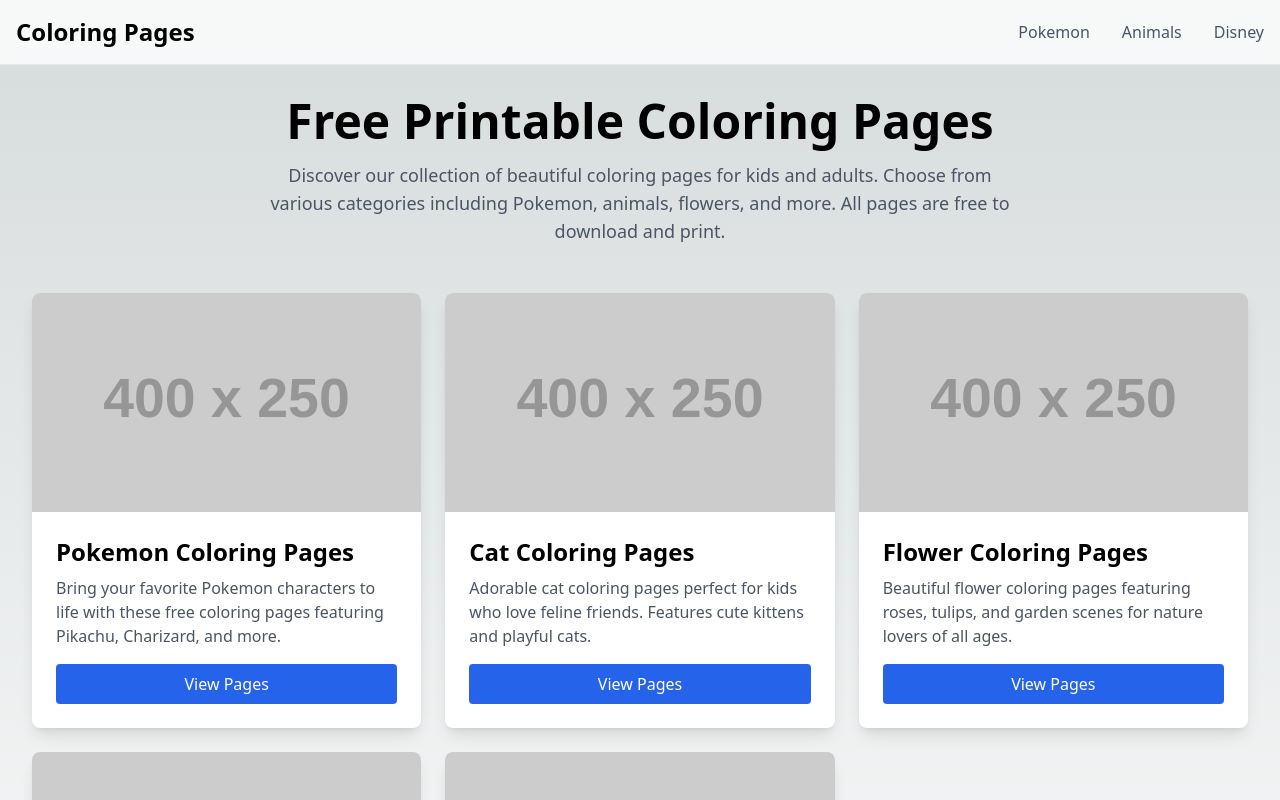
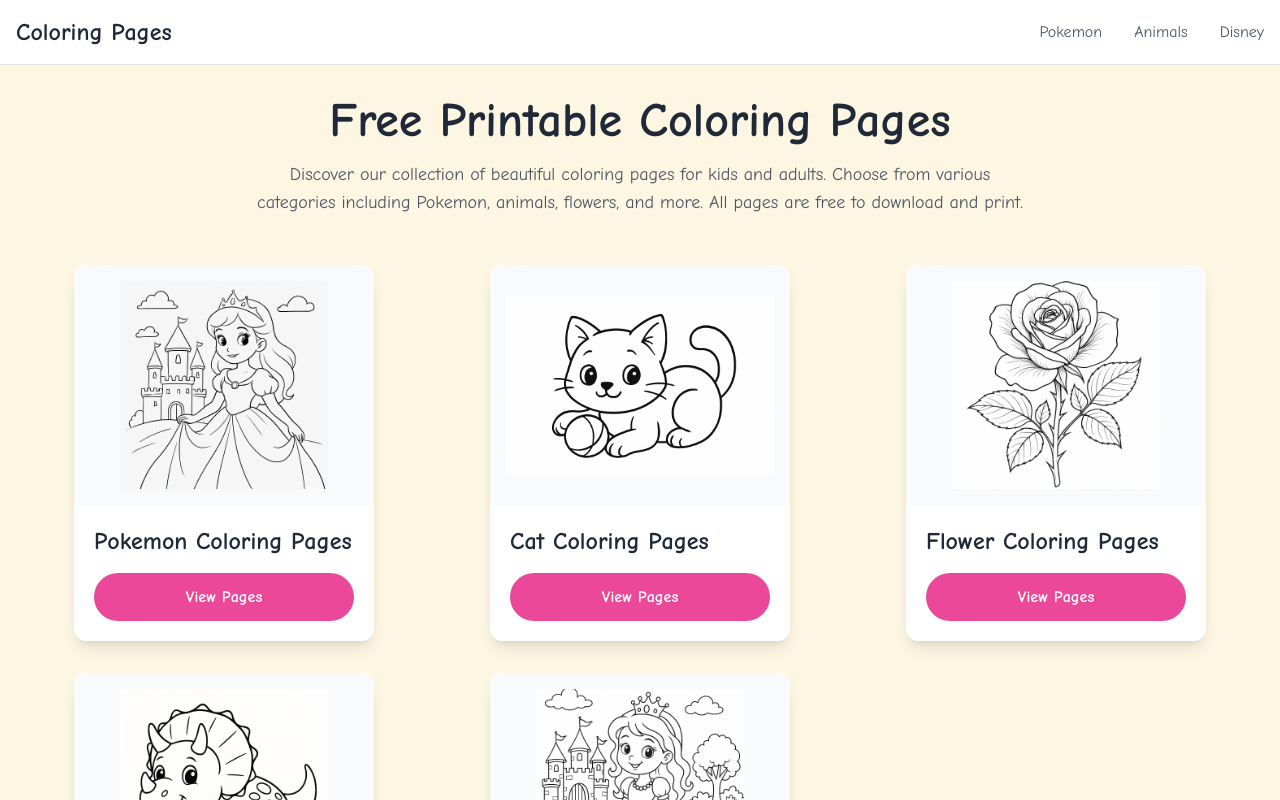
Before and after one commit to linshen005/coloring-pages, a Next.js app: page / in a window 1280 px wide. Shown: the top 800 px of the page. Built offline with nearby package versions, Linux system fonts and the light colour scheme.

Commit message:
feat: update UI design with Comic Neue font and improved card layout

```diff
--- a/app/category/[id]/page.tsx
+++ b/app/category/[id]/page.tsx
@@ -43,37 +43,36 @@ export default function CategoryPage({ params }: Props) {
   }
 
   return (
-    <main className="min-h-screen p-4 md:p-8">
-      {/* Page Title */}
+    <main className="min-h-screen p-4 md:p-8 bg-[#fdf6e3]">
+      {/* Page Title and Description */}
       <div className="max-w-7xl mx-auto mb-12">
-        <h1 className="text-4xl font-bold mb-4">{category.title}</h1>
-        <p className="text-lg text-gray-600 dark:text-gray-300">
+        <h1 className="text-4xl font-bold mb-4 font-comic text-center">{category.title}</h1>
+        <p className="text-lg text-gray-600 font-comic text-center max-w-3xl mx-auto mb-8">
           {category.description}
         </p>
+        <div className="w-full h-[2px] bg-pink-200 max-w-2xl mx-auto mb-12"></div>
       </div>
 
       {/* Images Grid */}
-      <div className="max-w-7xl mx-auto grid grid-cols-1 sm:grid-cols-2 lg:grid-cols-3 gap-6">
+      <div className="max-w-7xl mx-auto grid grid-cols-1 sm:grid-cols-2 lg:grid-cols-3 gap-8 justify-items-center">
         {category.images.map((image) => (
           <div
             key={image.id}
-            className="bg-white dark:bg-gray-800 rounded-lg overflow-hidden shadow-lg"
+            className="bg-white rounded-xl shadow-lg hover:shadow-xl transition-all duration-300 hover:-translate-y-1 w-full max-w-[300px] flex flex-col"
           >
-            <div className="aspect-w-16 aspect-h-9 relative">
-              <Image
+            <div className="aspect-[4/3] w-full">
+              <img
                 src={image.imageUrl}
                 alt={image.title}
-                fill
-                sizes="(max-width: 640px) 100vw, (max-width: 1024px) 50vw, 33vw"
-                className="object-cover"
+                className="w-full h-full object-cover rounded-t-xl"
               />
             </div>
-            <div className="p-4">
-              <h2 className="text-lg font-semibold mb-2">{image.title}</h2>
+            <div className="p-5 flex flex-col gap-4">
+              <h2 className="text-xl font-bold font-comic">{image.title}</h2>
               <a
                 href={image.pdf}
                 download
-                className="w-full bg-blue-600 hover:bg-blue-700 text-white text-center font-medium py-2 px-4 rounded transition-colors inline-block"
+                className="inline-block w-full bg-pink-500 hover:bg-pink-600 text-white text-center font-bold py-3 px-6 rounded-full transition-all duration-300 hover:scale-[1.02] font-comic"
               >
                 Download PDF
               </a>
--- a/app/data/categoryMap.ts
+++ b/app/data/categoryMap.ts
@@ -16,41 +16,38 @@ export const categoryData: Record<string, Category> = {
     title: 'Pokemon Coloring Pages',
     description: 'Bring your favorite Pokemon characters to life with these free coloring pages featuring Pikachu, Charizard, and more.',
     images: [
-      { id: 1, title: 'Pikachu', imageUrl: 'https://via.placeholder.com/400x250?text=Pokemon', pdf: '/pdfs/pokemon/pikachu.pdf' },
-      { id: 2, title: 'Charizard', imageUrl: 'https://via.placeholder.com/400x250?text=Pokemon', pdf: '/pdfs/pokemon/charizard.pdf' },
-      { id: 3, title: 'Eevee', imageUrl: 'https://via.placeholder.com/400x250?text=Pokemon', pdf: '/pdfs/pokemon/eevee.pdf' }
+      { id: 1, title: 'Pokemon', imageUrl: '/images/pokemon/pokemon.jpg', pdf: '/pdfs/pokemon/pikachu.pdf' }
     ]
   },
   cat: {
     title: 'Cat Coloring Pages',
     description: 'Adorable cat coloring pages perfect for kids who love feline friends. Features cute kittens and playful cats.',
     images: [
-      { id: 1, title: 'Playful Kitten', imageUrl: 'https://via.placeholder.com/400x250?text=Cat', pdf: '/pdfs/cats/kitten.pdf' },
-      { id: 2, title: 'Sleeping Cat', imageUrl: 'https://via.placeholder.com/400x250?text=Cat', pdf: '/pdfs/cats/sleeping.pdf' }
+      { id: 1, title: 'Playful Kitten', imageUrl: '/images/cat/playful-kitten.jpg', pdf: '/pdfs/cats/kitten.pdf' }
     ]
   },
   flower: {
     title: 'Flower Coloring Pages',
     description: 'Beautiful flower coloring pages featuring roses, tulips, and garden scenes for nature lovers of all ages.',
     images: [
-      { id: 1, title: 'Rose Garden', imageUrl: 'https://via.placeholder.com/400x250?text=Flower', pdf: '/pdfs/flowers/rose.pdf' },
-      { id: 2, title: 'Spring Tulips', imageUrl: 'https://via.placeholder.com/400x250?text=Flower', pdf: '/pdfs/flowers/tulips.pdf' }
+      { id: 1, title: 'Rose Garden', imageUrl: '/images/flower/flower-rose-garden.jpg', pdf: '/pdfs/flowers/rose.pdf' },
+      { id: 2, title: 'Spring Tulips', imageUrl: '/images/flower/flower-spring-tulips.jpg', pdf: '/pdfs/flowers/tulips.pdf' }
     ]
   },
   dinosaur: {
     title: 'Dinosaur Coloring Pages',
     description: 'Exciting dinosaur coloring pages featuring T-Rex, Triceratops, and other prehistoric creatures for young adventurers.',
     images: [
-      { id: 1, title: 'T-Rex', imageUrl: 'https://via.placeholder.com/400x250?text=Dinosaur', pdf: '/pdfs/dinosaurs/trex.pdf' },
-      { id: 2, title: 'Triceratops', imageUrl: 'https://via.placeholder.com/400x250?text=Dinosaur', pdf: '/pdfs/dinosaurs/triceratops.pdf' }
+      { id: 1, title: 'T-Rex', imageUrl: '/images/dinosaur/t-rex.jpg', pdf: '/pdfs/dinosaurs/trex.pdf' },
+      { id: 2, title: 'Cute Dinosaur', imageUrl: '/images/dinosaur/dinosaur-cute.jpg', pdf: '/pdfs/dinosaurs/triceratops.pdf' }
     ]
   },
   princess: {
     title: 'Princess Coloring Pages',
     description: 'Magical princess coloring pages featuring beautiful princesses, castles, and fairy tale scenes for little dreamers.',
     images: [
-      { id: 1, title: 'Castle Princess', imageUrl: 'https://via.placeholder.com/400x250?text=Princess', pdf: '/pdfs/princess/castle.pdf' },
-      { id: 2, title: 'Fairy Princess', imageUrl: 'https://via.placeholder.com/400x250?text=Princess', pdf: '/pdfs/princess/fairy.pdf' }
+      { id: 1, title: 'Castle Princess', imageUrl: '/images/princess/princess-castle-gown.jpg', pdf: '/pdfs/princess/castle.pdf' },
+      { id: 2, title: 'Fairy Princess', imageUrl: '/images/princess/princess-fairy-wings.jpg', pdf: '/pdfs/princess/fairy.pdf' }
     ]
   }
 };
--- a/app/layout.tsx
+++ b/app/layout.tsx
@@ -1,12 +1,13 @@
 import type { Metadata } from "next";
-import { Inter } from "next/font/google";
+import { Comic_Neue } from "next/font/google";
 import Script from "next/script";
 import "./globals.css";
 import Header from "./components/Header";
 
-const inter = Inter({
+const comic = Comic_Neue({
+  weight: ['300', '400', '700'],
   subsets: ["latin"],
-  variable: "--font-inter",
+  variable: "--font-comic",
 });
 
 export const metadata: Metadata = {
@@ -48,7 +49,7 @@ export default function RootLayout({
           `}
         </Script>
       </head>
-      <body className={`${inter.variable} font-sans antialiased`}>
+      <body className={`${comic.variable} font-comic bg-[#fefefe] dark:bg-[#1f2937] text-gray-800 dark:text-gray-200`}>
         <Header />
         {children}
       </body>
--- a/app/page.tsx
+++ b/app/page.tsx
@@ -1,46 +1,41 @@
-import Image from 'next/image';
 import Link from 'next/link';
 import { categoryData } from '@/app/data/categoryMap';
 
 export default function Home() {
   return (
-    <main className="min-h-screen px-4 py-8 md:px-8">
+    <main className="min-h-screen px-4 py-8 md:px-8 bg-[#fdf6e3]">
       <div className="max-w-7xl mx-auto">
         <header className="text-center mb-12">
-          <h1 className="text-4xl md:text-5xl font-bold mb-4">
+          <h1 className="text-4xl md:text-5xl font-bold mb-4 font-comic">
             Free Printable Coloring Pages
           </h1>
-          <p className="text-lg text-gray-600 dark:text-gray-300 max-w-3xl mx-auto">
+          <p className="text-lg text-gray-600 max-w-3xl mx-auto font-comic">
             Discover our collection of beautiful coloring pages for kids and adults.
             Choose from various categories including Pokemon, animals, flowers, and more.
             All pages are free to download and print.
           </p>
         </header>
 
-        <div className="grid grid-cols-1 md:grid-cols-2 lg:grid-cols-3 gap-6">
+        <div className="grid grid-cols-1 md:grid-cols-2 lg:grid-cols-3 gap-8 justify-items-center">
           {Object.entries(categoryData).map(([id, category]) => (
             <article
               key={id}
-              className="bg-white dark:bg-gray-800 rounded-lg overflow-hidden shadow-lg"
+              className="bg-white rounded-xl shadow-lg hover:shadow-xl transition-all duration-300 hover:-translate-y-1 w-full max-w-[300px] flex flex-col"
             >
-              <div className="aspect-w-16 aspect-h-9 relative">
-                <Image
-                  src={category.images[0].imageUrl}
-                  alt={`${category.title} preview`}
-                  fill
-                  sizes="(max-width: 640px) 100vw, (max-width: 1024px) 50vw, 33vw"
-                  className="object-cover"
-                  priority={id === 'pokemon' || id === 'cat'}
-                />
+              <div className="h-[240px] w-full relative bg-gray-50 rounded-t-xl overflow-hidden">
+                <div className="absolute inset-0 flex items-center justify-center p-4">
+                  <img
+                    src={category.images[0].imageUrl}
+                    alt={`${category.title} preview`}
+                    className="max-w-full max-h-full object-contain"
+                  />
+                </div>
               </div>
-              <div className="p-6">
-                <h2 className="text-2xl font-semibold mb-2">{category.title}</h2>
-                <p className="text-gray-600 dark:text-gray-300 mb-4">
-                  {category.description}
-                </p>
+              <div className="p-5 flex flex-col gap-4">
+                <h2 className="text-2xl font-bold font-comic">{category.title}</h2>
                 <Link
                   href={`/category/${id}`}
-                  className="inline-block w-full bg-blue-600 hover:bg-blue-700 text-white text-center font-medium py-2 px-4 rounded transition-colors"
+                  className="inline-block w-full bg-pink-500 hover:bg-pink-600 text-white text-center font-bold py-3 px-6 rounded-full transition-all duration-300 hover:scale-[1.02] font-comic"
                 >
                   View Pages
                 </Link>
--- a/package.json
+++ b/package.json
@@ -10,7 +10,7 @@
   },
   "dependencies": {
     "@tailwindcss/aspect-ratio": "^0.4.2",
-    "next": "14.1.0",
+    "next": "^14.2.29",
     "react": "^18.2.0",
     "react-dom": "^18.2.0"
   },
--- a/tailwind.config.js
+++ b/tailwind.config.js
@@ -6,7 +6,11 @@ module.exports = {
     "./app/**/*.{js,ts,jsx,tsx,mdx}",
   ],
   theme: {
-    extend: {},
+    extend: {
+      fontFamily: {
+        comic: ['var(--font-comic)', 'Comic Sans MS', 'cursive'],
+      },
+    },
   },
   plugins: [
     require('@tailwindcss/aspect-ratio'),
```
Also changed, not shown: 1 other file (tests, documents, lock files or other folders).
